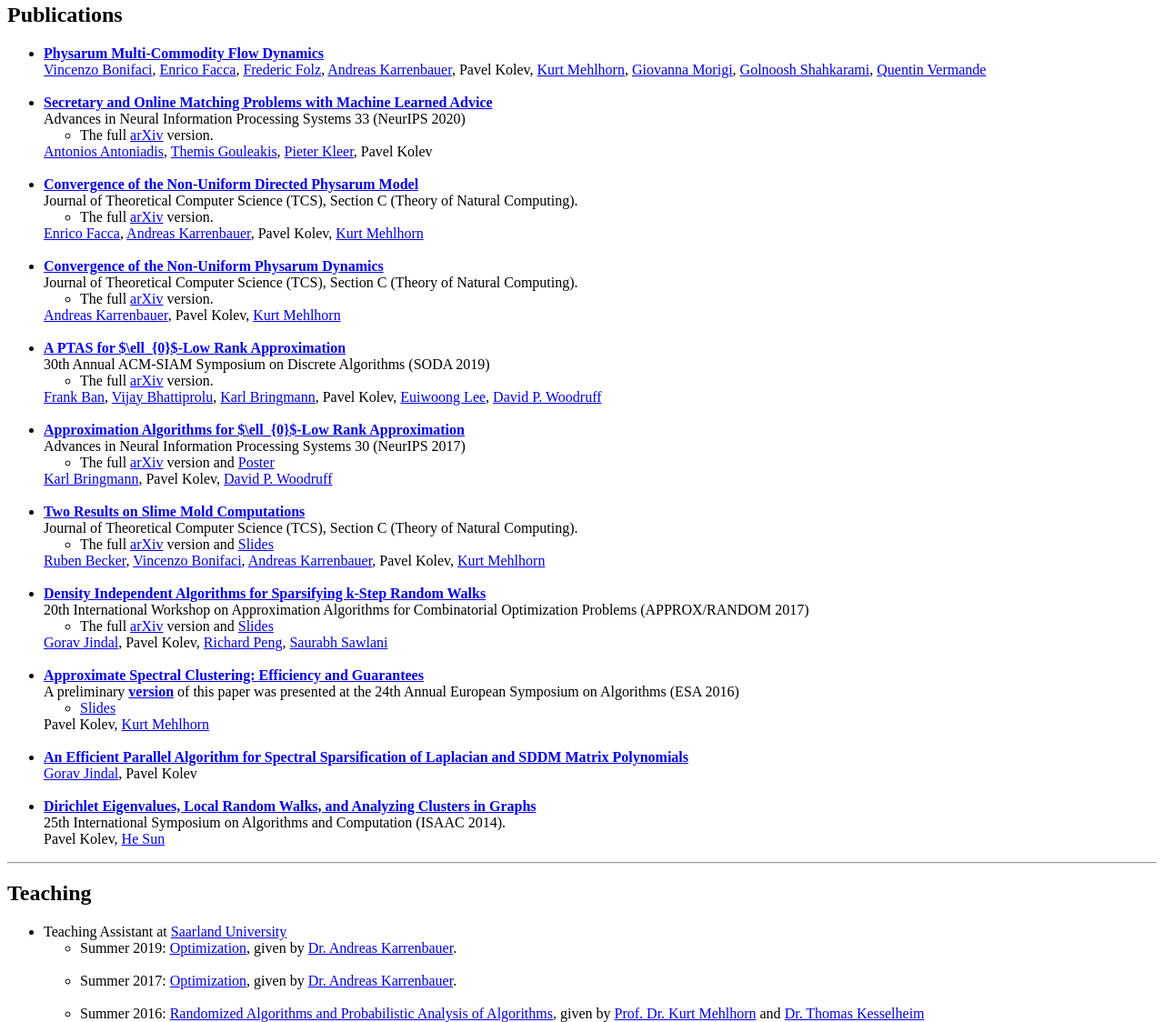
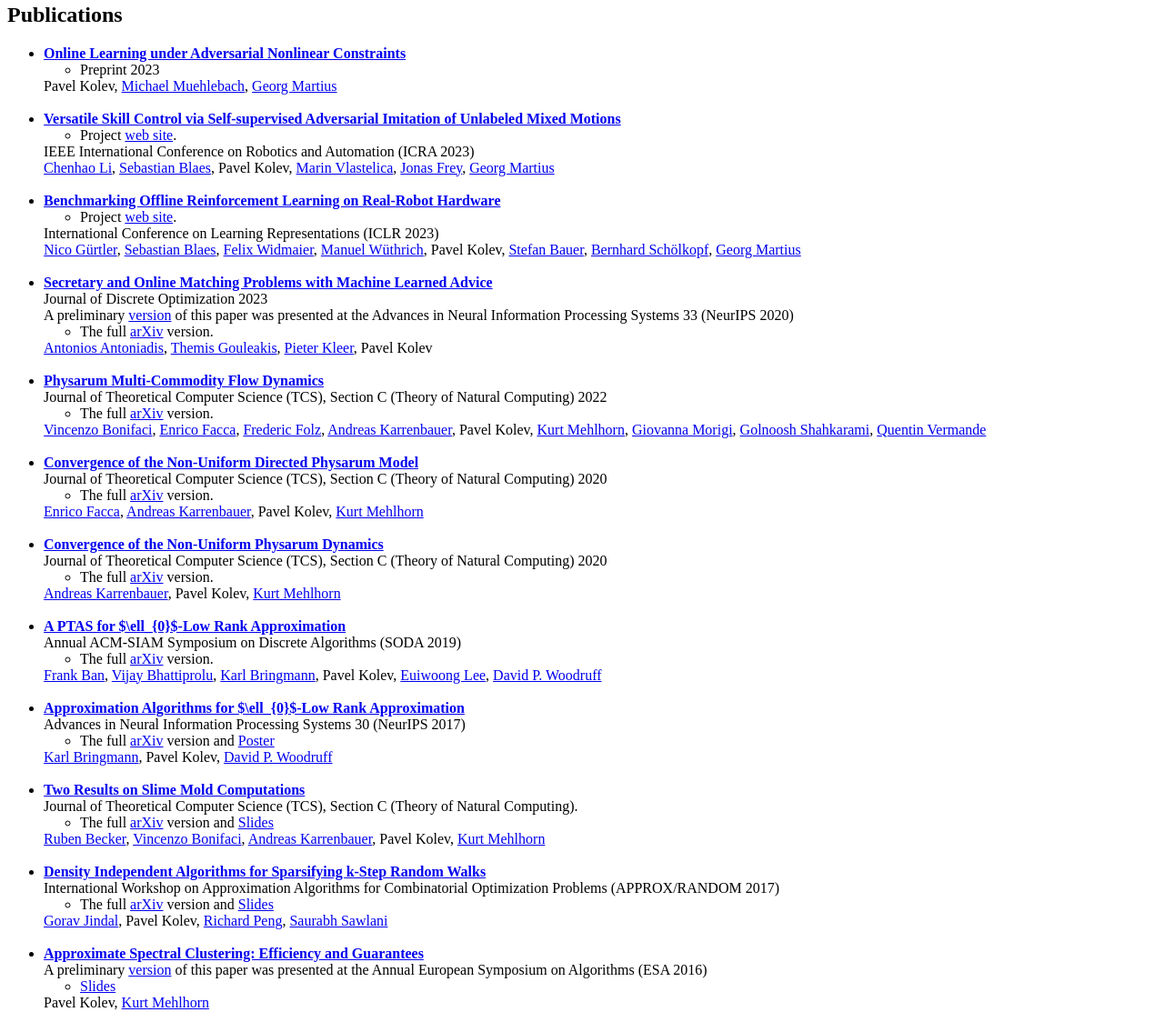
Before and after one commit to PavelKolev/pavelkolev.github.io, a plain HTML site: page index.html in a window 1280 px wide. Shown: the part 576-1700 px from the top of the page at 91% size. Drawn offline with Linux system fonts and the light colour scheme.

Commit message:
Update index.html
2023

```diff
--- a/index.html
+++ b/index.html
@@ -100,8 +100,56 @@
 		<h2><a name="publications">Publications</a></h2>
 			<ul>
 				<li>
-					<a href="https://arxiv.org/abs/2009.01498"><b>Physarum Multi-Commodity Flow Dynamics</b></a>
-					<br/>
+					<a href="https://arxiv.org/abs/2306.03655"><b>Online Learning under Adversarial Nonlinear Constraints </b></a></br>
+					<ul><li>Preprint 2023</li></ul>
+					Pavel Kolev,
+					<a href="https://is.mpg.de/person/mmuehlebach">Michael Muehlebach</a>,
+					<a href="https://al.is.mpg.de/employees/gmartius">Georg Martius</a>
+				</li>
+				<br/>
+				<li>
+					<a href="https://arxiv.org/abs/2209.07899"><b>Versatile Skill Control via Self-supervised Adversarial Imitation of Unlabeled Mixed Motions</b></a>
+					<ul><li>Project <a href="https://sites.google.com/view/icra2023-cassi/home">web site</a>.</li></ul>
+					IEEE International Conference on Robotics and Automation (ICRA 2023)<br/>
+					<a href="https://breadli428.github.io/">Chenhao Li</a>,
+					<a href="https://al.is.mpg.de/employees/sblaes">Sebastian Blaes</a>,
+					Pavel Kolev,
+					<a href="https://is.mpg.de/person/mvlastelica">Marin Vlastelica</a>,
+					<a href="https://mavt.ethz.ch/people/person-detail.MjY0MDU2.TGlzdC81NTksLTE3MDY5NzgwMTc=.html">Jonas Frey</a>,
+					<a href="https://al.is.mpg.de/employees/gmartius">Georg Martius</a>
+				</li>
+				<br/>
+				<li>
+					<a href="https://openreview.net/forum?id=3k5CUGDLNdd"><b>Benchmarking Offline Reinforcement Learning on Real-Robot Hardware</b></a>
+					<ul><li>Project <a href="https://sites.google.com/view/benchmarking-offline-rl-real">web site</a>.</li></ul>
+					International Conference on Learning Representations (ICLR 2023)<br/>
+					<a href="https://al.is.mpg.de/employees/nguertler">Nico Gürtler</a>,
+					<a href="https://al.is.mpg.de/employees/sblaes">Sebastian Blaes</a>,
+					<a href="https://ei.is.mpg.de/person/felixwidmaier">Felix Widmaier</a>,
+					<a href="https://ei.is.mpg.de/~mwuthrich">Manuel Wüthrich</a>,
+					Pavel Kolev,
+					<a href="https://ei.is.mpg.de/person/sbauer">Stefan Bauer</a>,
+					<a href="https://ei.is.mpg.de/person/bs">Bernhard Schölkopf</a>,
+					<a href="https://al.is.mpg.de/employees/gmartius">Georg Martius</a>
+				</li>
+				<br/>
+				<li>
+					<a href="https://doi.org/10.1016/j.disopt.2023.100778"><b>Secretary and Online Matching Problems with Machine Learned Advice</b></a>
+					<br/>Journal of Discrete Optimization 2023</br>
+					A preliminary <a href="https://papers.nips.cc/paper/2020/file/5a378f8490c8d6af8647a753812f6e31-Paper.pdf">version</a> of this paper was presented at the Advances in Neural Information Processing Systems 33 (NeurIPS 2020)
+					</br>
+					<ul><li>The full <a href="https://arxiv.org/abs/2006.01026">arXiv</a> version.</li></ul>
+					<a href="https://antoniosantoniadis.github.io/">Antonios Antoniadis</a>,
+					<a href="https://people.mpi-inf.mpg.de/~tgouleak/">Themis Gouleakis</a>,
+					<a href="https://people.mpi-inf.mpg.de/~pkleer/">Pieter Kleer</a>,
+					Pavel Kolev
+				</li>
+				<br/>
+				<li>
+					<a href="https://doi.org/10.1016/j.tcs.2022.02.001"><b>Physarum Multi-Commodity Flow Dynamics</b></a><br/>
+					Journal of Theoretical Computer Science (TCS), Section C (Theory of Natural Computing) 2022
+					</br>
+					<ul><li>The full <a href="https://arxiv.org/abs/2009.01498">arXiv</a> version.</li></ul>
 					<a href="http://www.iasi.cnr.it/~vbonifaci/">Vincenzo Bonifaci</a>,
 					<a href="https://www.sns.it/it/facca-enrico">Enrico Facca</a>,
 					<a href="http://qphys.uni-saarland.de/en/index.php/people/people_individual/frederic_folz">Frederic Folz</a>,
@@ -114,19 +162,8 @@
 				</li>
 				<br/>
 				<li>
-					<a href="https://papers.nips.cc/paper/2020/file/5a378f8490c8d6af8647a753812f6e31-Paper.pdf"><b>Secretary and Online Matching Problems with Machine Learned Advice</b></a>
-					<br/>Advances in Neural Information Processing Systems 33 (NeurIPS 2020)</br>
-					<ul><li>The full <a href="https://arxiv.org/abs/2006.01026">arXiv</a> version.</li></ul>
-					<a href="https://antoniosantoniadis.github.io/">Antonios Antoniadis</a>,
-					<a href="https://people.mpi-inf.mpg.de/~tgouleak/">Themis Gouleakis</a>,
-					<a href="https://people.mpi-inf.mpg.de/~pkleer/">Pieter Kleer</a>,
-					Pavel Kolev
-				</li>
-
-				<br/>
-				<li>
 					<a href="https://doi.org/10.1016/j.tcs.2020.01.034"><b>Convergence of the Non-Uniform Directed Physarum Model</b></a><br/>
-					Journal of Theoretical Computer Science (TCS), Section C (Theory of Natural Computing).
+					Journal of Theoretical Computer Science (TCS), Section C (Theory of Natural Computing) 2020
 					</br>
 					<ul><li>The full <a href="https://arxiv.org/abs/1906.07781">arXiv</a> version.</li></ul>
 					<a href="https://www.sns.it/it/facca-enrico">Enrico Facca</a>,
@@ -137,7 +174,7 @@
 				<br/>
 				<li>
 					<a href="https://doi.org/10.1016/j.tcs.2020.02.032"><b>Convergence of the Non-Uniform Physarum Dynamics</b></a><br/>
-					Journal of Theoretical Computer Science (TCS), Section C (Theory of Natural Computing).
+					Journal of Theoretical Computer Science (TCS), Section C (Theory of Natural Computing) 2020
 					</br>
 					<ul><li>The full <a href="https://arxiv.org/abs/1901.07231">arXiv</a> version.</li></ul>
 									<a href="http://people.mpi-inf.mpg.de/~karrenba/">Andreas Karrenbauer</a>,
@@ -146,7 +183,8 @@
 				</li>
 				<br/>
 				<li>
-					<a href="https://epubs.siam.org/doi/10.1137/1.9781611975482.47"><b>A PTAS for $\ell_{0}$-Low Rank Approximation</b></a><br/>30th Annual ACM-SIAM Symposium on Discrete Algorithms (SODA 2019)</br>
+					<a href="https://epubs.siam.org/doi/10.1137/1.9781611975482.47"><b>A PTAS for $\ell_{0}$-Low Rank Approximation</b></a>
+					<br/>Annual ACM-SIAM Symposium on Discrete Algorithms (SODA 2019)</br>
 					<ul><li>The full <a href="https://arxiv.org/abs/1807.06101">arXiv</a> version.</a></li></ul>
 									<a href="https://math.berkeley.edu/people/grad/frank-d-ban">Frank Ban</a>,
 					<a href="http://www.vspvijay.com/">Vijay Bhattiprolu</a>,
@@ -181,7 +219,7 @@
 				<br/>
 				<li>
 					<a href="http://drops.dagstuhl.de/opus/volltexte/2017/7563/"><b>Density Independent Algorithms for Sparsifying k-Step Random Walks</b></a> <br/>
-					20th International Workshop on Approximation Algorithms for Combinatorial Optimization Problems (APPROX/RANDOM 2017)</br>
+					International Workshop on Approximation Algorithms for Combinatorial Optimization Problems (APPROX/RANDOM 2017)</br>
 					<ul><li>The full <a href="https://arxiv.org/abs/1702.06110">arXiv</a> version and <a href="./Slides/sparsifyPowers.pptx">Slides</a></li></ul>
 					<a href="https://goravjindal.github.io/">Gorav Jindal</a>, Pavel Kolev, <a href="http://www.cc.gatech.edu/~rpeng/">Richard Peng</a>,
 					<a href="http://www.cse.iitm.ac.in/~saurabhs/">Saurabh Sawlani</a>
@@ -190,8 +228,8 @@
 				<li>
 					<a href="http://arxiv.org/abs/1509.09188"><b>Approximate Spectral Clustering: Efficiency and Guarantees</b></a>
 					<br/>
-					A preliminary <a href="http://drops.dagstuhl.de/opus/volltexte/2016/6399/"><b>version</b></a>
-					 of this paper was presented at the 24th Annual European Symposium on Algorithms (ESA 2016)
+					A preliminary <a href="http://drops.dagstuhl.de/opus/volltexte/2016/6399/">version</a>
+					 of this paper was presented at the Annual European Symposium on Algorithms (ESA 2016)
 					</br>
 					<ul><li><a href="./Slides/ESA16.pdf">Slides</a></li></ul>
 					Pavel Kolev, <a href="http://www.mpi-inf.mpg.de/~mehlhorn/">Kurt Mehlhorn</a><br/>
@@ -204,7 +242,7 @@
 				<br/>
 				<li>
 					<a href="http://link.springer.com/chapter/10.1007%2F978-3-319-13075-0_49"><b>Dirichlet Eigenvalues, Local Random Walks, and Analyzing Clusters in Graphs</b></a><br/>
-					25th International Symposium on Algorithms and Computation (ISAAC 2014).</br>
+					International Symposium on Algorithms and Computation (ISAAC 2014).</br>
 					Pavel Kolev, <a href="https://www.inf.ed.ac.uk/people/staff/He_Sun.html">He Sun</a>
 				</li>
 			</ul>
@@ -214,25 +252,26 @@
 
 		<h2><a name="teaching">Teaching</a></h2>
 		<ul>
+			<li> Teaching Assistant at <a href="https://uni-tuebingen.de/en/">University of Tübingen</a> </li>
+				<ul>
+					<li>Summer 2023: <a href="https://al.is.mpg.de/pages/course-reinforcement-learning-lecture-ss-23"> Reinforcement Learning</a>, given by <a href="https://al.is.mpg.de/employees/gmartius">Prof. Georg Martius</a>.
+					</li>
+				</ul>
+			</br>
 			<li> Teaching Assistant at <a href="http://www.uni-saarland.de">Saarland University</a> </li>
 				<ul>
 					<li>Summer 2019: <a href="https://www.mpi-inf.mpg.de/departments/algorithms-complexity/teaching/summer19/opt/"> Optimization</a>, given by <a href="http://people.mpi-inf.mpg.de/~karrenba/">Dr. Andreas Karrenbauer</a>.
 					</li>
-					</br>
 					<li>Summer 2017: <a href="http://www.mpi-inf.mpg.de/departments/algorithms-complexity/teaching/summer17/opt/"> Optimization</a>, given by <a href="http://people.mpi-inf.mpg.de/~karrenba/">Dr. Andreas Karrenbauer</a>.
 					</li>
-					</br>
 					<li>Summer 2016: <a href="https://www.mpi-inf.mpg.de/departments/algorithms-complexity/teaching/summer16/random/"> Randomized Algorithms and Probabilistic Analysis of Algorithms</a>, given by <a href="http://www.mpi-inf.mpg.de/~mehlhorn/">Prof. Dr. Kurt Mehlhorn</a> and <a href="http://tcs.cs.uni-bonn.de/doku.php?id=staff:thomaskesselheim"> Dr. Thomas Kesselheim</a>
 					</li>
-					</br>
 					<li>Summer 2014: <a href="http://resources.mpi-inf.mpg.de/departments/d1/teaching/ss14/gitcs/"> Great Ideas in Theoretical Computer Science</a>, given by <a href="https://www.inf.ed.ac.uk/people/staff/He_Sun.html"> Dr. He Sun</a>
 					</li>
-					</br>
 					<li>Summer 2013: <a href="http://resources.mpi-inf.mpg.de/departments/d1/teaching/ss13/OPT/">Optimization</a>, given by <a href="http://www.mpi-inf.mpg.de/~karrenba/">
 					Dr. Andreas Karrenbauer</a> and <a href="http://www.i1.informatik.uni-bonn.de/doku.php?id=staff:matthiasmnich">
 					Dr. Matthias Mnich</a>
 					</li>
-					</br>
 					<li>Winter 2012: <a href="http://www.ml.uni-saarland.de/Lectures/ML1213/ML1213.htm">Machine Learning</a>, given by <a href="http://www.ml.uni-saarland.de/people/hein.htm">Prof. Dr. Matthias Hein</a>
 					</li>
 				</ul>
@@ -289,7 +328,9 @@
 
 		<h2><a name="workshops">Workshops</a></h2>
 			<ul>
-				<li><a href="http://acm-stoc.org/stoc2017/">49th Annual ACM Symposium on the Theory of Computing</a>: June 19 - 23, 2017, Montreal, Canada</li>
+				<li><a href="https://ewrl.wordpress.com/past-ewrl/ewrl15-2022/">The 15th European Workshop on Reinforcement Learning (EWRL 2022)</a>: September 19-21, 2022, Milano, Italy</li>
+				<li><a href="http://acm-stoc.org/stoc2017/">49th Annual ACM Symposium on the Theory of
+				Computing</a>: June 19 - 23, 2017, Montreal, Canada</li>
 				<li><a href="https://www.siam.org/meetings/da16/">ACM-SIAM Symposium on Discrete Algorithms</a>: January 10 – 29, 2016, Arlington, Virginia, USA</li>
 				<li><a href="http://cs.au.dk/research/centers/madalgo/events/summer-school-2015/">MADALGO Summer School on Streaming Algorithms</a>: August 10 – 13, 2015, Aarhus University, Denmark</li>
 				<li><a href="http://www.learningtheory.org/colt2015/">Conference on Learning Theory</a>: July 3 - 6, 2015, University Pierre and Marie Curie, Paris, France</li>
```
